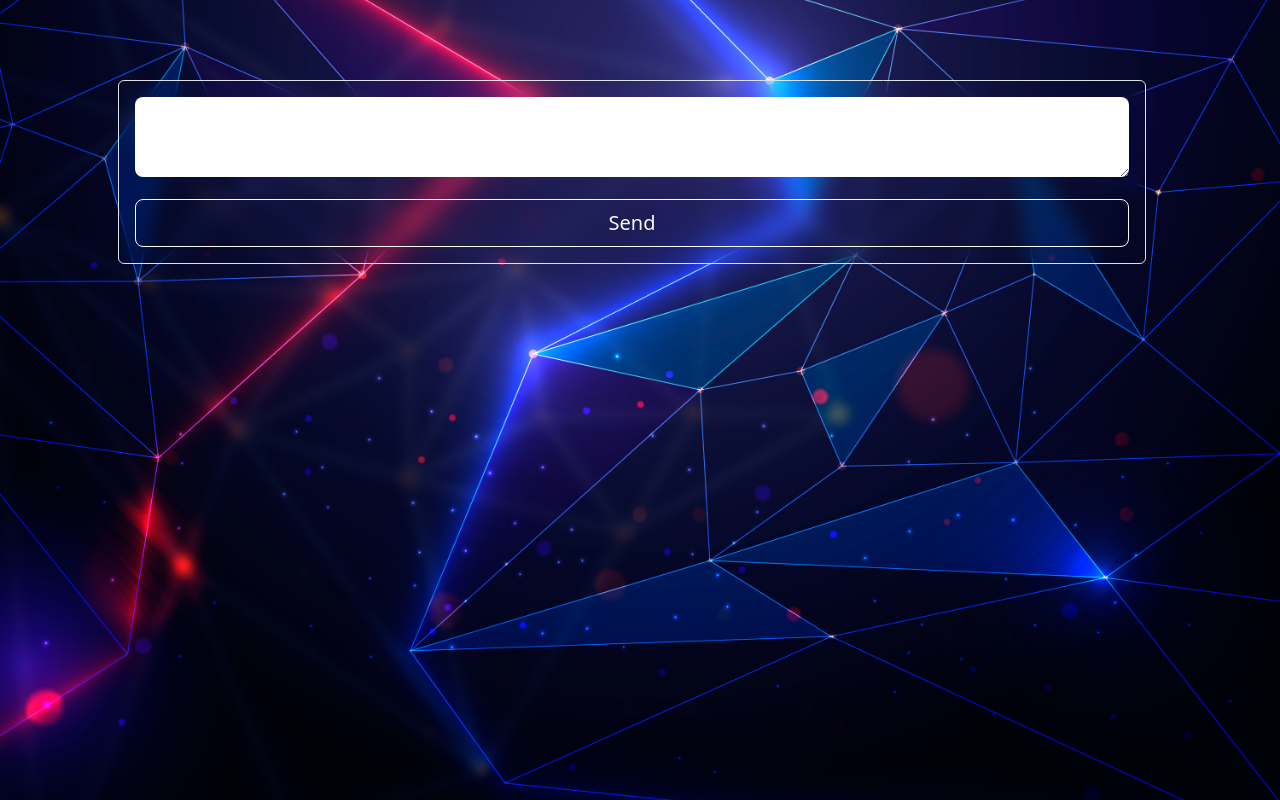
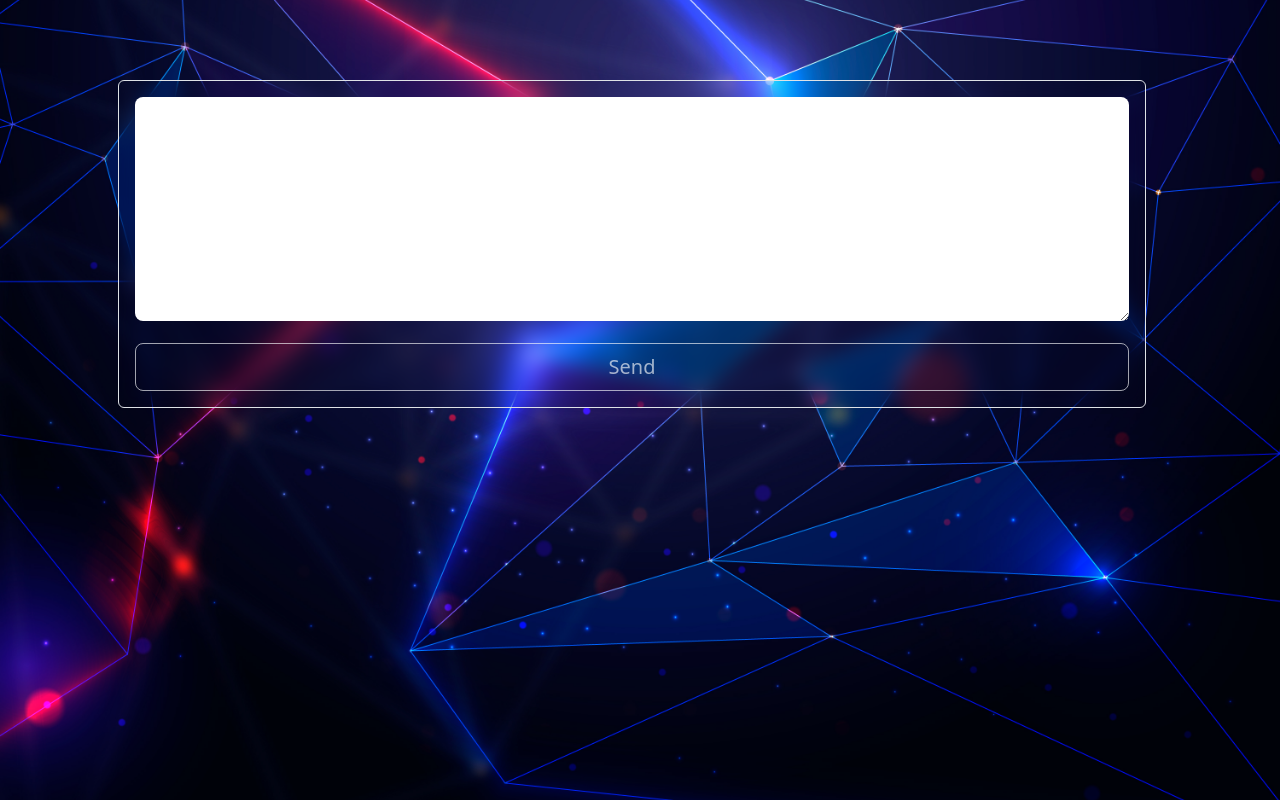
Before and after one commit to staryo/itc_notes_project, a React (Vite) app: page / in a window 1280 px wide. Built offline with nearby package versions, Linux system fonts and the light colour scheme.

Commit message:
[M1] creating new notes

```diff
--- a/src/ui/CreateNote/NoteTextArea.jsx
+++ b/src/ui/CreateNote/NoteTextArea.jsx
@@ -9,7 +9,7 @@ function NoteTextArea({notesList, updateNotesList}) {
         <>
             <div className="row">
                 <div className="col">
-                    <textarea className="w-100 p-3 bg-white text-black rounded-3 border-0" value={textForNote} onChange={
+                    <textarea rows="8" className="w-100 p-3 bg-white text-black rounded-3 border-0" value={textForNote} onChange={
                         (currentValue) =>
                             updateTextForNote(currentValue.target.value)
                     }></textarea>
@@ -17,11 +17,13 @@ function NoteTextArea({notesList, updateNotesList}) {
             </div>
             <div className="row mt-3">
                 <div className="col">
-                    <button type="button" className="w-100 btn btn-outline-light btn-lg btn-block" onClick={() => {
+                    <button type="button" className={`w-100 btn btn-outline-light btn-lg btn-block ${textForNote === "" ? "disabled" : ""}`} onClick={() => {
+                        console.log(textForNote)
                         updateNotesList([...notesList, {
                             'identity': notesList.length,
                             'text': textForNote
                         }])
+                        console.log(notesList)
                         updateTextForNote('')
                     }}>Send</button>
                 </div>
--- a/src/ui/ShowNote/Notes.jsx
+++ b/src/ui/ShowNote/Notes.jsx
@@ -5,7 +5,7 @@ function Notes({notesList}) {
                 notesList.toReversed().map((note) => {
                     return (
                         <div key={note.identity} className="col-3">
-                            <div className="p-3 box text-white border rounded-3">
+                            <div className="p-3 box text-white border rounded-3 display-linebreak">
                                 {note.text}
                             </div>
                         </div>
```
